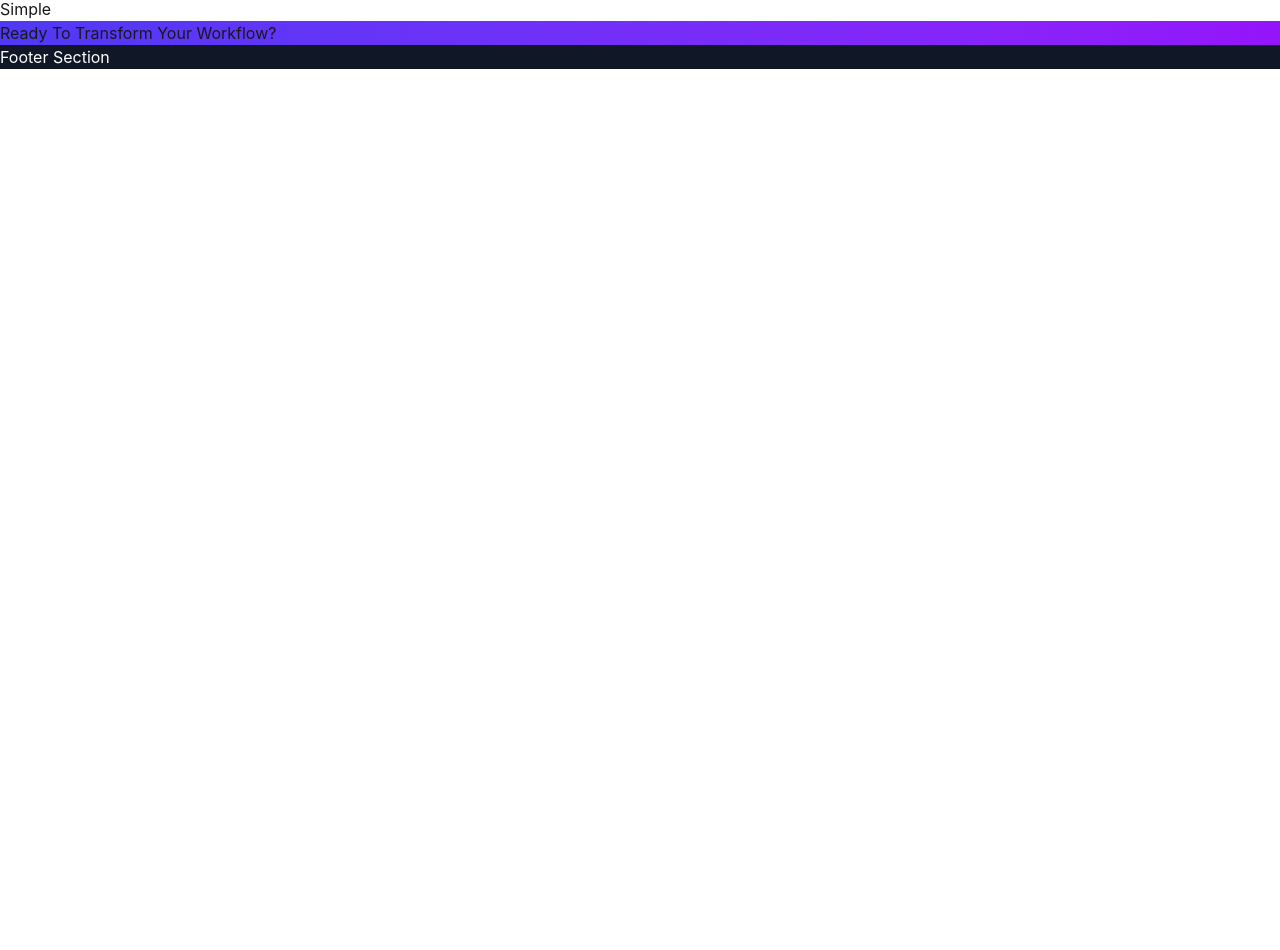
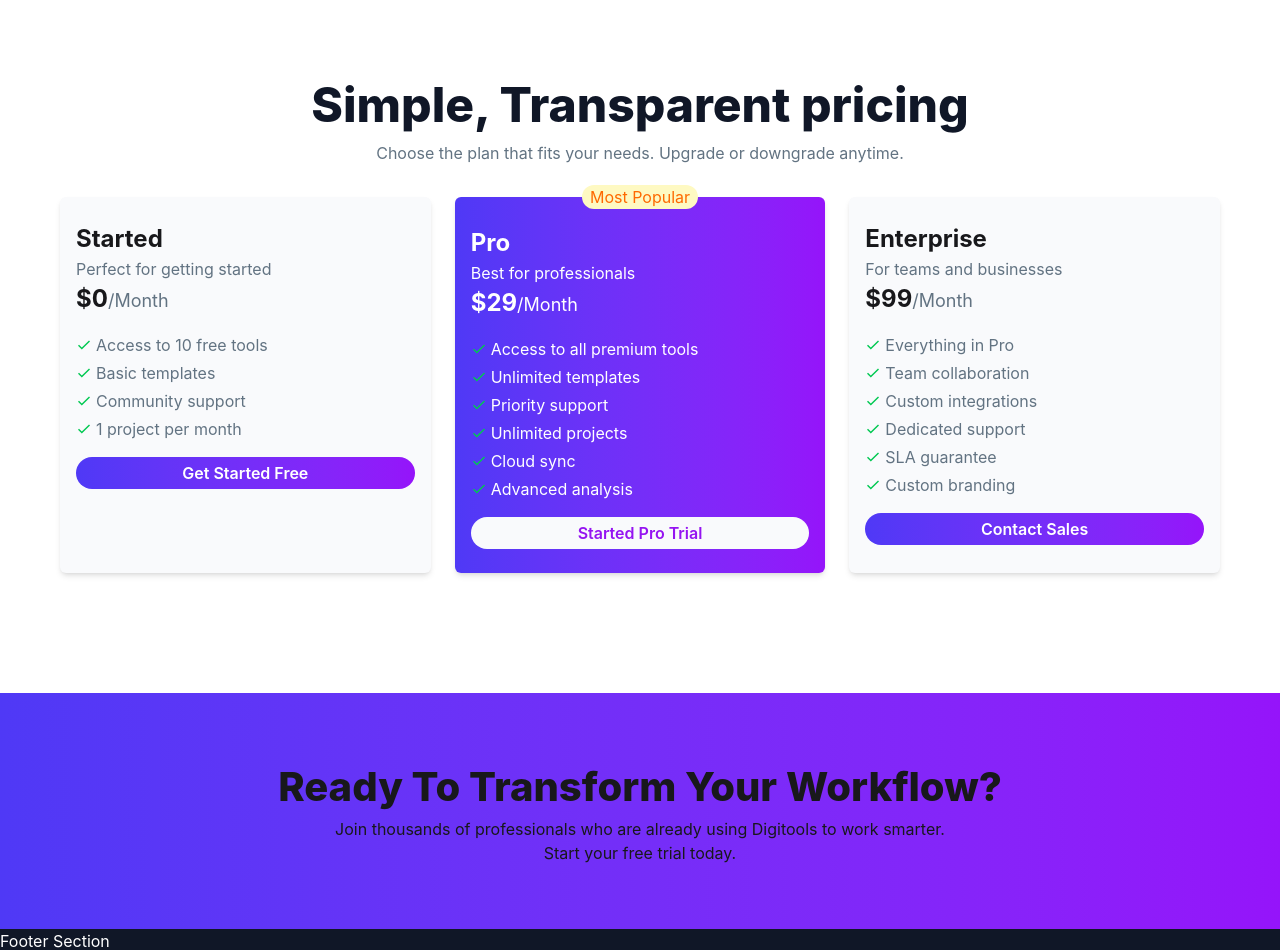
Before and after one commit to faridhakanda/assignment_06, a React (Vite) app: page / in a window 1280 px wide. Shown: the part 2975-3925 px from the top of the page. Before the commit the page ends 3044 px from the top, so only its background shows below. Built offline with nearby package versions, Linux system fonts and the light colour scheme.

Commit message:
all banner is ready

```diff
--- a/src/components/ui/cartCard.jsx
+++ b/src/components/ui/cartCard.jsx
@@ -9,7 +9,7 @@ const CartCard = ({cartProduct, handleDeleteToCart}) => {
                     <img className='items-center justify-center m-1 ' src={cartProduct.icon} alt={cartProduct.description} />
                 </div>
 
-                <div>
+                <div className='text-start'>
                     <h2 className='font-semibold text-[20px] text-[#101727]'>{cartProduct.name}</h2>
                     <p className='text-[#627382] font-medium text-[16px]'>${cartProduct.price}</p>
                 </div>
--- a/src/components/ui/productCard.jsx
+++ b/src/components/ui/productCard.jsx
@@ -12,10 +12,10 @@ const ProductCard = ({ product, handleAddToCart}) => {
                 <img className='' src={product.icon} alt={product.description} />
                 <TagText name={product.tag} />
             </div>
-            <div>
+            <div className='text-start py-2'>
                 <h2 className='font-bold text-[24px] my-2'>{product.name}</h2>
                 <p className='text-[#627382]'>{product.description}</p>
-                <h3 className='my-1 '><span className='font-bold text-[20px]'>${product.price}</span>/<span className='text-[#627382]'>{product.period}</span></h3>
+                <h3 className='my-1 text-start'><span className='font-bold text-[20px]'>${product.price}</span>/<span className='text-[#627382]'>{product.period}</span></h3>
                 <ul>
                     {product.features.map((feature, index) =>
                         <li
--- a/src/components/ui/ready.jsx
+++ b/src/components/ui/ready.jsx
@@ -2,8 +2,12 @@ import React from 'react';
 
 const ReadyBanner = () => {
     return (
-        <div className='bg-gradient-to-l from-[#9514FA] to-[#4F39F6]'>
-            <h2>Ready To Transform Your Workflow?</h2>
+        <div className='bg-gradient-to-l from-[#9514FA] to-[#4F39F6] text-center'>
+            <div className='py-16'>
+                <h2 className='font-extrabold text-[40px]'>Ready To Transform Your Workflow?</h2>
+                <p>Join thousands of professionals who are already using Digitools to work smarter. <br></br>Start your free trial today.</p>
+            </div>
+
         </div>
     );
 };
--- a/src/components/ui/simple.jsx
+++ b/src/components/ui/simple.jsx
@@ -1,9 +1,93 @@
 import React from 'react';
+import { IoMdCheckmark } from "react-icons/io";
+
+
+const datas = [
+    {
+        id: 1,
+        active: false,
+        name: 'Started',
+        title: 'Perfect for getting started',
+        price: 0,
+        period: 'Month',
+        features: [
+            'Access to 10 free tools',
+            'Basic templates',
+            'Community support',
+            '1 project per month'
+        ],
+        button: 'Get Started Free'
+    },
+    {
+        id: 2,
+        active: true,
+        name: 'Pro',
+        title: 'Best for professionals',
+        price: 29,
+        period: 'Month',
+        features: [
+            "Access to all premium tools",
+            "Unlimited templates",
+            "Priority support",
+            "Unlimited projects",
+            "Cloud sync",
+            "Advanced analysis"
+        ],
+        button: 'Started Pro Trial'
+    },
+    {
+        id: 3,
+        active: false,
+        name: 'Enterprise',
+        title: 'For teams and businesses',
+        price: 99,
+        period: 'Month',
+        features: [
+            'Everything in Pro',
+            'Team collaboration',
+            'Custom integrations',
+            'Dedicated support',
+            'SLA guarantee',
+            'Custom branding'
+        ],
+        button: 'Contact Sales'
+    }
+];
 
 const SimpleBanner = () => {
     return (
-        <div>
-            <h2>Simple</h2>
+        <div className='my-14 py-8'>
+            <div className='w-[1200px] mx-auto'>
+                <h2 className='font-extrabold text-[48px] text-[#101727] text-center'>Simple, Transparent pricing</h2>
+                <p className='text-[#627382] text-center'>Choose the plan that fits your needs. Upgrade or downgrade anytime.</p>
+                <div className='grid grid-cols-3 m-2'>
+                    {datas.map(data =>
+                        <div key={data.id} className={`${data.active ? 'bg-gradient-to-l from-[#9514FA] to-[#4F39F6] text-[#FFFFFF]': 'bg-[#F9FAFC]'} mx-3 my-6 p-2 text-center rounded-md shadow-md `}>
+                            <h2 className={`${data.active ? 'bg-yellow-100 text-orange-500 z-10 justify-center w-fit mx-auto -mt-5 px-2  rounded-full':''}`}>{data.active ? 'Most Popular' : ''}</h2>
+                            <div className='text-start p-2 my-2'>
+                                <h2 className='font-bold text-[24px] '>{data.name}</h2>
+                                <p className={`${data.active ? 'text-[#FFFFFF]' : 'text-[#627382]'}`}>{data.title}</p>
+                                <p><span className=' font-bold text-[24px]'>${data.price}</span><span className={`${data.active ? '': 'text-[#627382]'} text-[18px]`}>/{data.period}</span></p>
+                                <ul className='my-4'>
+                                    {data.features.map((feature, index) =>
+                                        <li
+                                            key={index}
+                                            className={`${data.active ? '': 'text-[#627382]'} flex gap-1 items-center my-1 `}
+
+                                        >
+                                            <div className='text-green-500'><IoMdCheckmark/></div>{feature}
+                                        </li>
+                                    )}
+                                </ul>
+
+                                <button className={`${data.active ? 'bg-[#F9FAFC] text-[#9514F1] ':'bg-gradient-to-l from-[#9514FA] to-[#4F39F6] text-[#FFFFFF]'} font-semibold px-2 py-1 rounded-full mx-auto  justify-center w-full`}>{data.button}</button>
+                            </div>
+                        </div>
+                    )}
+
+                </div>
+            </div>
+
         </div>
     );
 };
```
